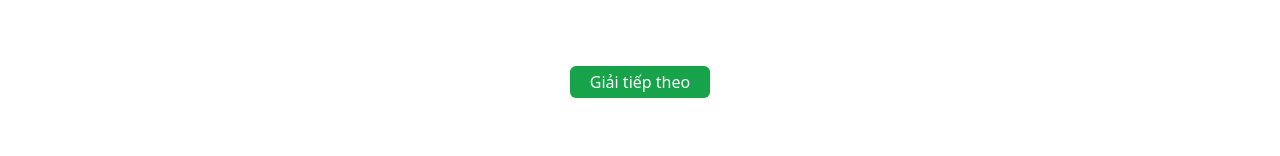
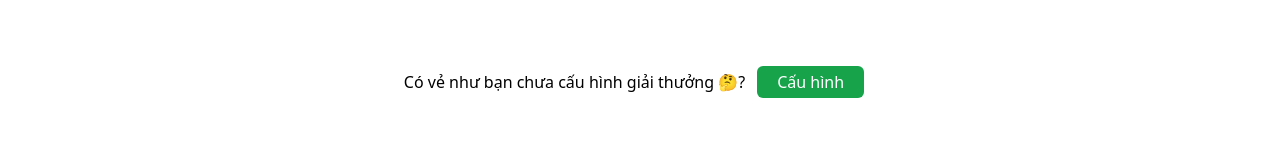
Before and after one commit to nhanluongoe/pick-a-winner, a React (Vite) app: page / in a window 1280 px wide. Shown: the part 418-574 px from the top of the page. Built offline with nearby package versions, Linux system fonts and the light colour scheme.

Commit message:
feat: remind setting up before starting

```diff
--- a/src/pages/index.tsx
+++ b/src/pages/index.tsx
@@ -3,12 +3,14 @@ import useMembers from "../hooks/use-members";
 import useAwards from "../hooks/use-awards";
 import usePrizes from "../hooks/use-prizes";
 import { toast } from "react-stacked-toast";
-import { Link } from "react-router-dom";
+import { Link, useNavigate } from "react-router-dom";
 
 const DURATION = 3 * 1000;
 const INTERVAL = 75;
 
 export const Home = () => {
+  const navigate = useNavigate();
+
   const { members, removeMember } = useMembers();
   const { updateMembers } = useAwards();
 
@@ -22,6 +24,7 @@ export const Home = () => {
 
   const intervalIdRef = useRef<number>(0);
   const [spinning, setSpinning] = useState<boolean>(false);
+  const isConfigured: boolean = !!prizes.length;
 
   const handlePick = () => {
     setSpinning(true);
@@ -86,11 +89,26 @@ export const Home = () => {
         </p>
       </div>
 
-      {!currentPrizeAvailable && (
-        <button className="btn-tertiary" onClick={handleNextPrize}>
-          Giải tiếp theo
-        </button>
-      )}
+      <div>
+        {!currentPrizeAvailable && isConfigured && (
+          <button className="btn-tertiary" onClick={handleNextPrize}>
+            Giải tiếp theo
+          </button>
+        )}
+        {!isConfigured && (
+          <>
+            <p>
+              Có vẻ như bạn chưa cấu hình giải thưởng 🤔?
+              <button
+                className="btn-tertiary mx-3"
+                onClick={() => navigate("/configuration/prizes")}
+              >
+                Cấu hình
+              </button>
+            </p>
+          </>
+        )}
+      </div>
 
       <div
         className="flex items-center gap-x-1 text-3xl text-blue-500 cursor-pointer"
```
